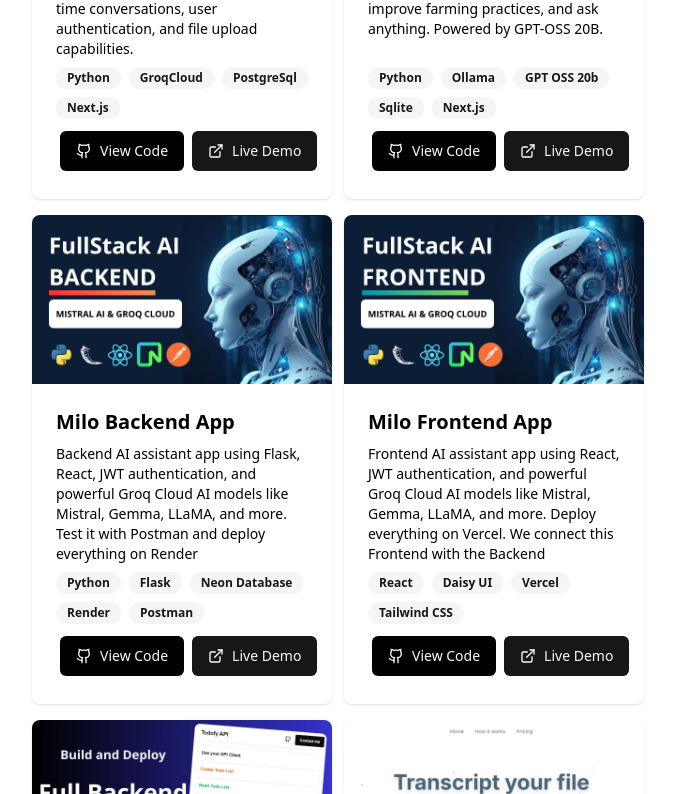
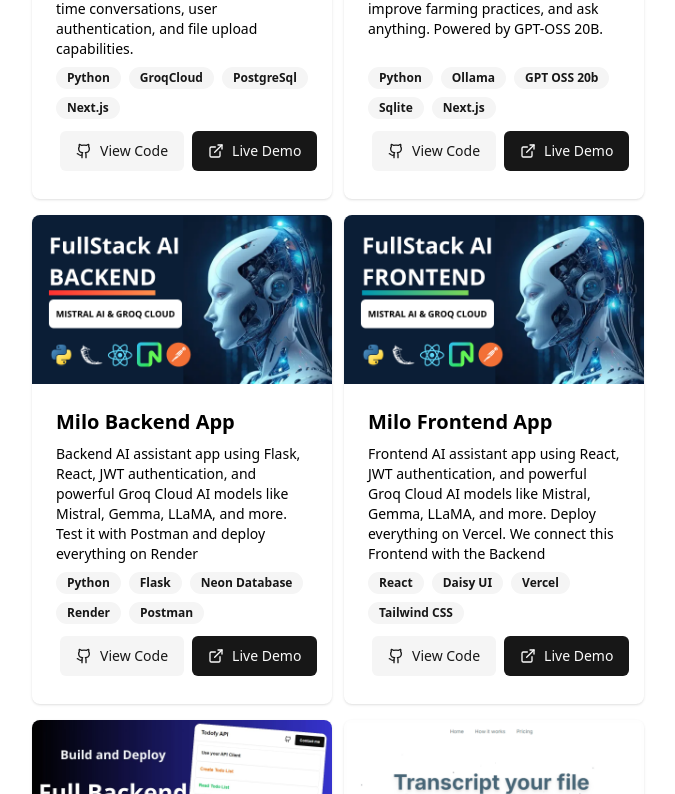
Before and after one commit to Osiris8/osirismigan, a Next.js app: page / in a window 1280 px wide. Shown: the part 1726-2520 px from the top of the page, without its empty margins (304-979 px from the left). Built offline with nearby package versions, Linux system fonts and the light colour scheme.

Commit message:
Update button again

```diff
--- a/components/Project.tsx
+++ b/components/Project.tsx
@@ -163,7 +163,7 @@
                 </div>
                 <div className="flex justify-between">
                   {project.codeLink && (
-                    <Button asChild className="bg-black m-1">
+                    <Button asChild variant="secondary" className="m-1">
                       <Link
                         href={project.codeLink}
                         target="_blank"
```
